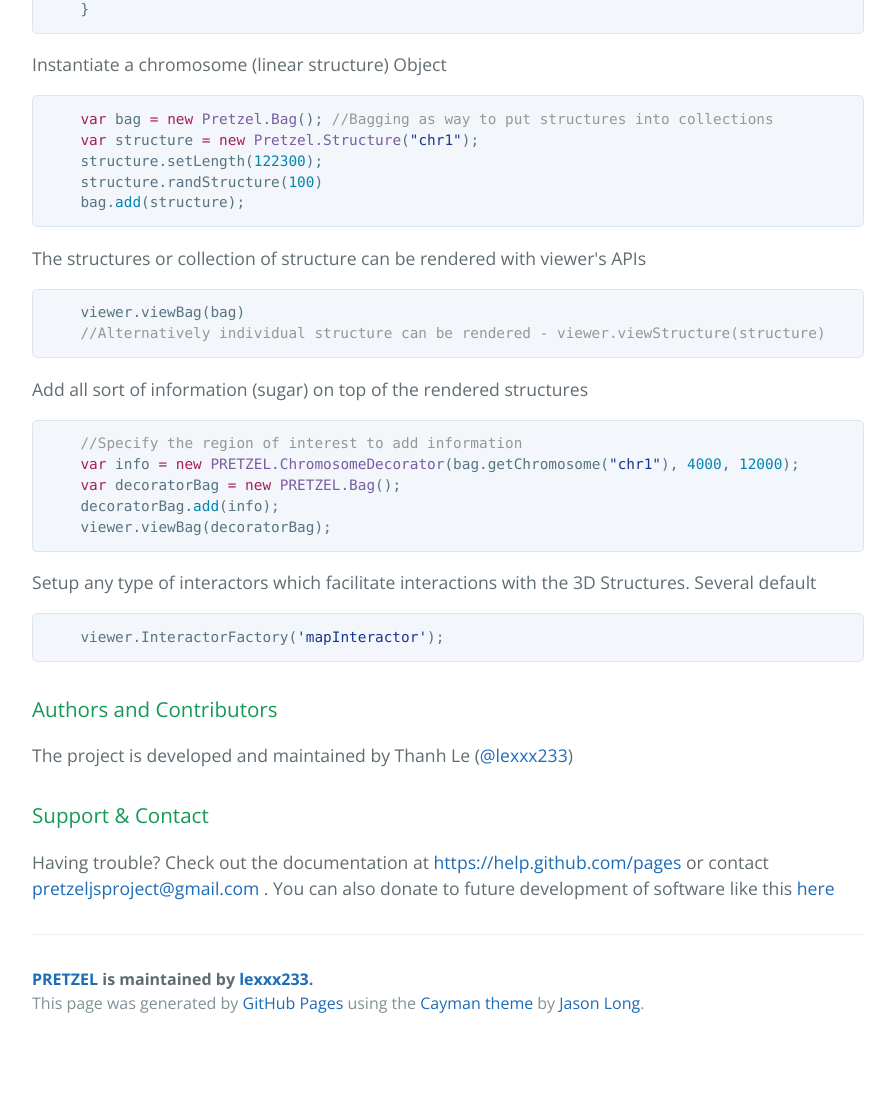
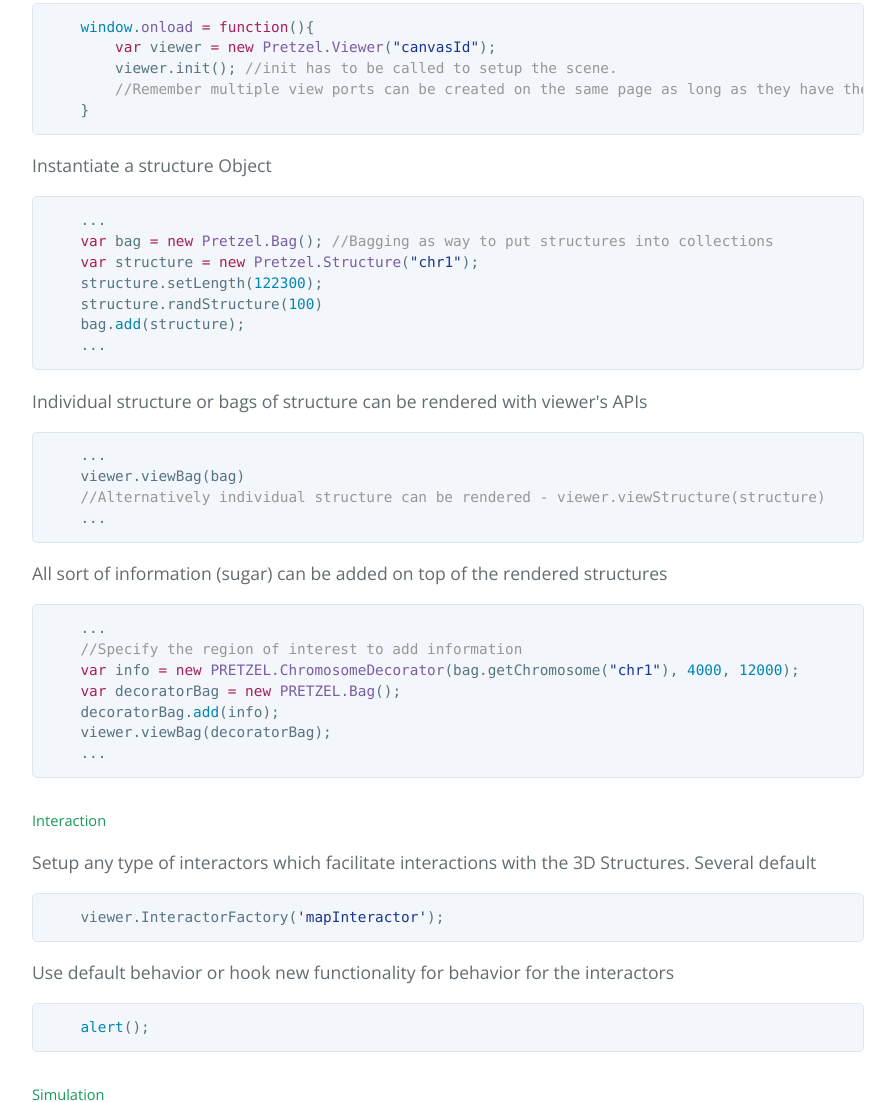
Before and after one commit to lexxx233/Pretzel, a plain HTML site: page index.html in a window 1280 px wide. Shown: the part 1203-2305 px from the top of the page, without its empty margins (192-1087 px from the left). Before the commit the page ends 2250 px from the top, so only its background shows below. Drawn offline with nearby package versions, Linux system fonts and the light colour scheme.

Commit message:
Create gh-pages branch via GitHub

```diff
--- a/index.html
+++ b/index.html
@@ -36,8 +36,10 @@
 <h3>
 <a id="quick-start" class="anchor" href="#quick-start" aria-hidden="true"><span class="octicon octicon-link"></span></a>Quick Start</h3>
 
-<p>Simply source pretzel into your html
-create a 'div' with unique id</p>
+<h5>
+<a id="visualization" class="anchor" href="#visualization" aria-hidden="true"><span class="octicon octicon-link"></span></a>Visualization</h5>
+
+<p>Simply source pretzel into your html then create a </p><div> with an unique id
 
 <div class="highlight highlight-html"><pre>    &lt;<span class="pl-ent">html</span>&gt;
         &lt;<span class="pl-ent">head</span>&gt;
@@ -48,37 +50,55 @@ create a 'div' with unique id</p>
         &lt;/<span class="pl-ent">body</span>&gt;
     &lt;<span class="pl-ent">html</span>&gt;</pre></div>
 
-<p>Begin by creating a viewer port for an existing </p><div> element. Multiple view ports can be created on the same page
+<p>Begin by creating a viewer port for using the </p>
+<div> element Id.
 
 <div class="highlight highlight-javascript"><pre>    <span class="pl-c1">window</span>.<span class="pl-en">onload</span> <span class="pl-k">=</span> <span class="pl-k">function</span>(){
         <span class="pl-k">var</span> viewer <span class="pl-k">=</span> <span class="pl-k">new</span> <span class="pl-en">Pretzel.Viewer</span>(<span class="pl-s"><span class="pl-pds">"</span>canvasId<span class="pl-pds">"</span></span>);
         viewer.init(); <span class="pl-c">//init has to be called to setup the scene.</span>
+        <span class="pl-c">//Remember multiple view ports can be created on the same page as long as they have their own unique Id</span>
     }</pre></div>
 
-<p>Instantiate a chromosome (linear structure) Object</p>
+<p>Instantiate a structure Object</p>
 
-<div class="highlight highlight-javascript"><pre>    <span class="pl-k">var</span> bag <span class="pl-k">=</span> <span class="pl-k">new</span> <span class="pl-en">Pretzel.Bag</span>(); <span class="pl-c">//Bagging as way to put structures into collections</span>
+<div class="highlight highlight-javascript"><pre>    ...
+    <span class="pl-k">var</span> bag <span class="pl-k">=</span> <span class="pl-k">new</span> <span class="pl-en">Pretzel.Bag</span>(); <span class="pl-c">//Bagging as way to put structures into collections</span>
     <span class="pl-k">var</span> structure <span class="pl-k">=</span> <span class="pl-k">new</span> <span class="pl-en">Pretzel.Structure</span>(<span class="pl-s"><span class="pl-pds">"</span>chr1<span class="pl-pds">"</span></span>);
     structure.setLength(<span class="pl-c1">122300</span>);
     structure.randStructure(<span class="pl-c1">100</span>)
-    bag.<span class="pl-c1">add</span>(structure);</pre></div>
+    bag.<span class="pl-c1">add</span>(structure);
+    ...</pre></div>
 
-<p>The structures or collection of structure can be rendered with viewer's APIs</p>
+<p>Individual structure or bags of structure can be rendered with viewer's APIs</p>
 
-<div class="highlight highlight-javascript"><pre>    viewer.viewBag(bag)
-    <span class="pl-c">//Alternatively individual structure can be rendered - viewer.viewStructure(structure)</span></pre></div>
+<div class="highlight highlight-javascript"><pre>    ...
+    viewer.viewBag(bag)
+    <span class="pl-c">//Alternatively individual structure can be rendered - viewer.viewStructure(structure)</span>
+    ...</pre></div>
 
-<p>Add all sort of information (sugar) on top of the rendered structures</p>
+<p>All sort of information (sugar) can be added on top of the rendered structures</p>
 
-<div class="highlight highlight-javascript"><pre>    <span class="pl-c">//Specify the region of interest to add information</span>
+<div class="highlight highlight-javascript"><pre>    ...
+    <span class="pl-c">//Specify the region of interest to add information</span>
     <span class="pl-k">var</span> info <span class="pl-k">=</span> <span class="pl-k">new</span> <span class="pl-en">PRETZEL.ChromosomeDecorator</span>(bag.getChromosome(<span class="pl-s"><span class="pl-pds">"</span>chr1<span class="pl-pds">"</span></span>), <span class="pl-c1">4000</span>, <span class="pl-c1">12000</span>);
     <span class="pl-k">var</span> decoratorBag <span class="pl-k">=</span> <span class="pl-k">new</span> <span class="pl-en">PRETZEL.Bag</span>();
     decoratorBag.<span class="pl-c1">add</span>(info);
-    viewer.viewBag(decoratorBag);</pre></div>
+    viewer.viewBag(decoratorBag);
+    ...</pre></div>
+
+<h5>
+<a id="interaction" class="anchor" href="#interaction" aria-hidden="true"><span class="octicon octicon-link"></span></a>Interaction</h5>
 
 <p>Setup any type of interactors which facilitate interactions with the 3D Structures. Several default</p>
 
 <div class="highlight highlight-javascript"><pre>    viewer.InteractorFactory(<span class="pl-s"><span class="pl-pds">'</span>mapInteractor<span class="pl-pds">'</span></span>);</pre></div>
+
+<p>Use default behavior or hook new functionality for behavior for the interactors</p>
+
+<div class="highlight highlight-javascript"><pre>    <span class="pl-c1">alert</span>();</pre></div>
+
+<h5>
+<a id="simulation" class="anchor" href="#simulation" aria-hidden="true"><span class="octicon octicon-link"></span></a>Simulation</h5>
 
 <h3>
 <a id="authors-and-contributors" class="anchor" href="#authors-and-contributors" aria-hidden="true"><span class="octicon octicon-link"></span></a>Authors and Contributors</h3>
@@ -89,6 +109,7 @@ create a 'div' with unique id</p>
 <a id="support--contact" class="anchor" href="#support--contact" aria-hidden="true"><span class="octicon octicon-link"></span></a>Support &amp; Contact</h3>
 
 <p>Having trouble? Check out the documentation at <a href="https://help.github.com/pages">https://help.github.com/pages</a> or contact <a href="mailto:pretzeljsproject@gmail.com">pretzeljsproject@gmail.com</a> . You can also donate to future development of software like this <a href="#">here</a></p>
+</div>
 </div>
 
       <footer class="site-footer">
```
Also changed, not shown: params.json (+1 -1 lines).
